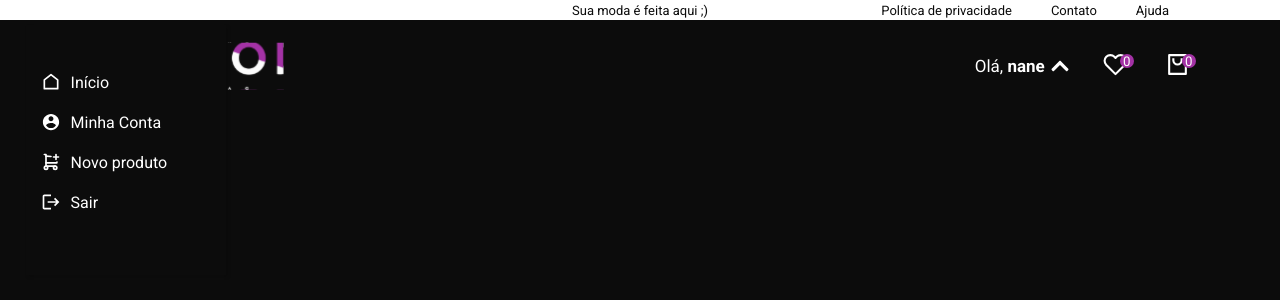
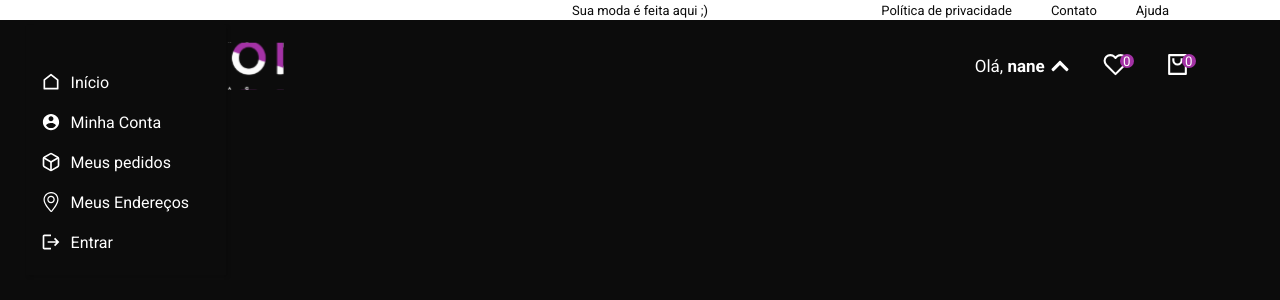
Before and after one commit to rayaneacacio/Zer01_Modas, a React (Vite) app in the folder zer01modas-frontend/: page /menu in a window 1280 px wide. Shown: the top 300 px of the page. Built offline with nearby package versions, Linux system fonts and the light colour scheme.

Commit message:
exportando variaveis de autenticacao

```diff
--- a/zer01modas-frontend/src/components/Header/index.jsx
+++ b/zer01modas-frontend/src/components/Header/index.jsx
@@ -1,5 +1,7 @@
 import { useEffect, useState } from "react";
 import { useNavigate, useLocation } from "react-router-dom";
+
+import { useAuth } from "../../hooks/auth";
 
 import { FaChevronDown } from "react-icons/fa";
 import { FiHeart } from "react-icons/fi";
@@ -14,9 +16,8 @@ import { NavMenu } from "../Nav-Menu";
 import { Container } from "./style";
 
 export function Header() {
+  const { isAdmin } = useAuth();
   const [ menuDesktop, setMenuDesktop ] = useState("close");
-
-  const isAdmin = false;
 
   const navigate = useNavigate();
   const route = useLocation();
@@ -65,7 +66,7 @@ export function Header() {
   }
 
   useEffect(() => {
-    const menu = document.querySelector(".boxButtons aside");
+    const menu = document.querySelector(".nav-menu");
     const modal = sessionStorage.getItem("@zer01modas:modal");
 
     if(menu) {
--- a/zer01modas-frontend/src/components/Input/style.js
+++ b/zer01modas-frontend/src/components/Input/style.js
@@ -9,7 +9,7 @@ export const Container = styled.div`
   flex-direction: column;
   align-items: flex-start;
   padding: 0;
-  border-bottom: 1px solid ${({ theme }) => theme.COLORS.BLACK};
+  border-bottom: 1px solid black;
 
   h3 {
     font-weight: 400;
--- a/zer01modas-frontend/src/components/Nav-Menu/index.jsx
+++ b/zer01modas-frontend/src/components/Nav-Menu/index.jsx
@@ -1,5 +1,7 @@
 import { useEffect, useState } from "react";
 import { useLocation, useNavigate } from "react-router-dom";
+
+import { useAuth } from "../../hooks/auth";
 
 import { RiHomeLine} from "react-icons/ri";
 import { IoMdContact } from "react-icons/io";
@@ -15,9 +17,7 @@ import { Login } from "../Login";
 import { Container } from "./style";
 
 export function NavMenu({ ...rest }) {
-  const [ user, setUser ] = useState(true);
-
-  const isAdmin = true;
+  const { user, isAdmin, SignOut } = useAuth();
 
   const navigate = useNavigate();
   const route = useLocation();
@@ -37,8 +37,8 @@ export function NavMenu({ ...rest }) {
     sessionStorage.removeItem("@zer01modas:modal");
   }
 
-  function handleSignOut() {
-    setUser(false);
+  async function handleSignOut() {
+    await SignOut();
   }
 
   function handleWindowResize() {
--- a/zer01modas-frontend/src/styles/global.js
+++ b/zer01modas-frontend/src/styles/global.js
@@ -124,4 +124,11 @@ export default createGlobalStyle`
       transform: translateX(-1rem);
     }
   }
+
+  @keyframes ErrorMessageAnimation {
+    to {
+      opacity: 1;
+      transform: translateY(1.5rem);
+    }
+  }
 `;
```
